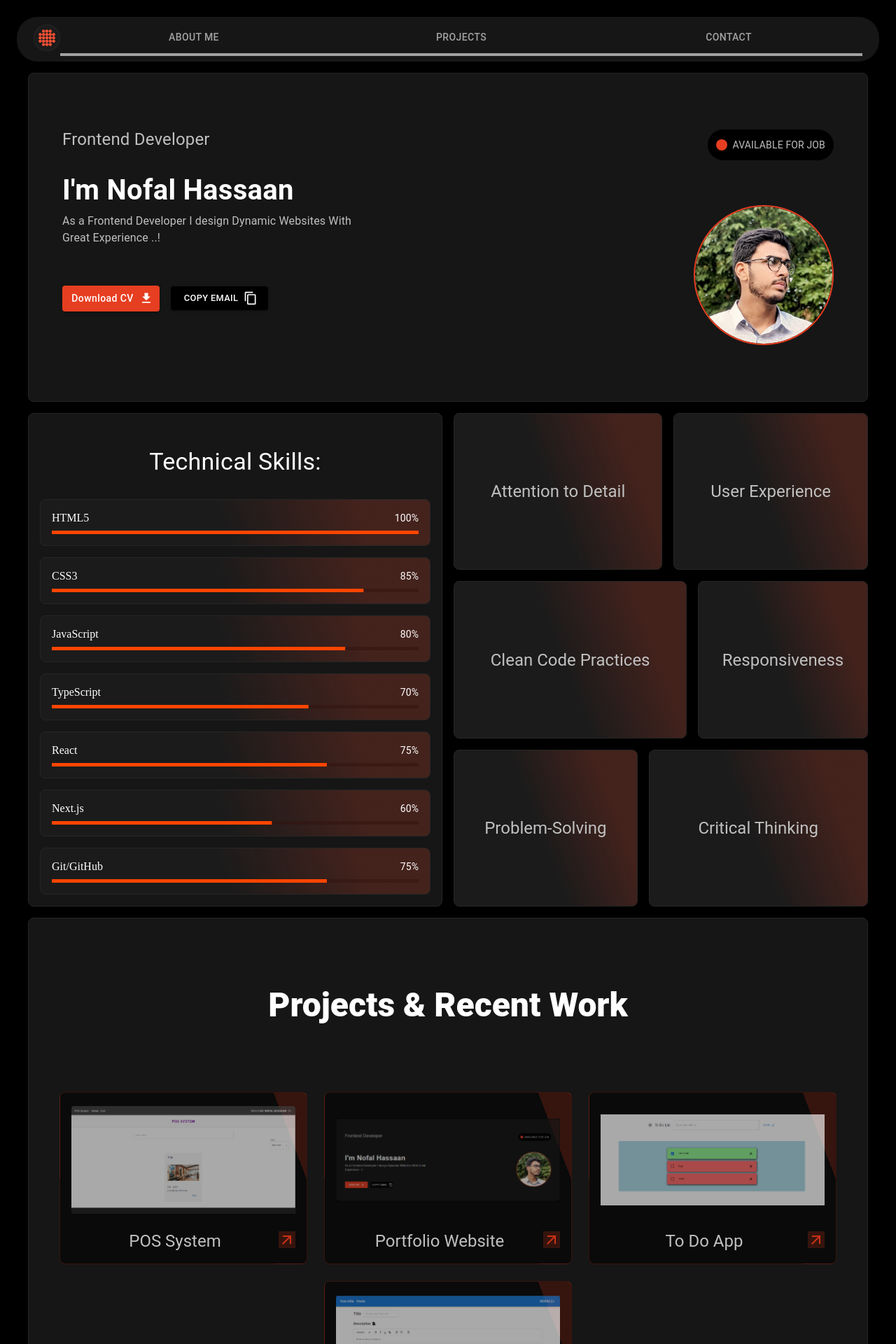
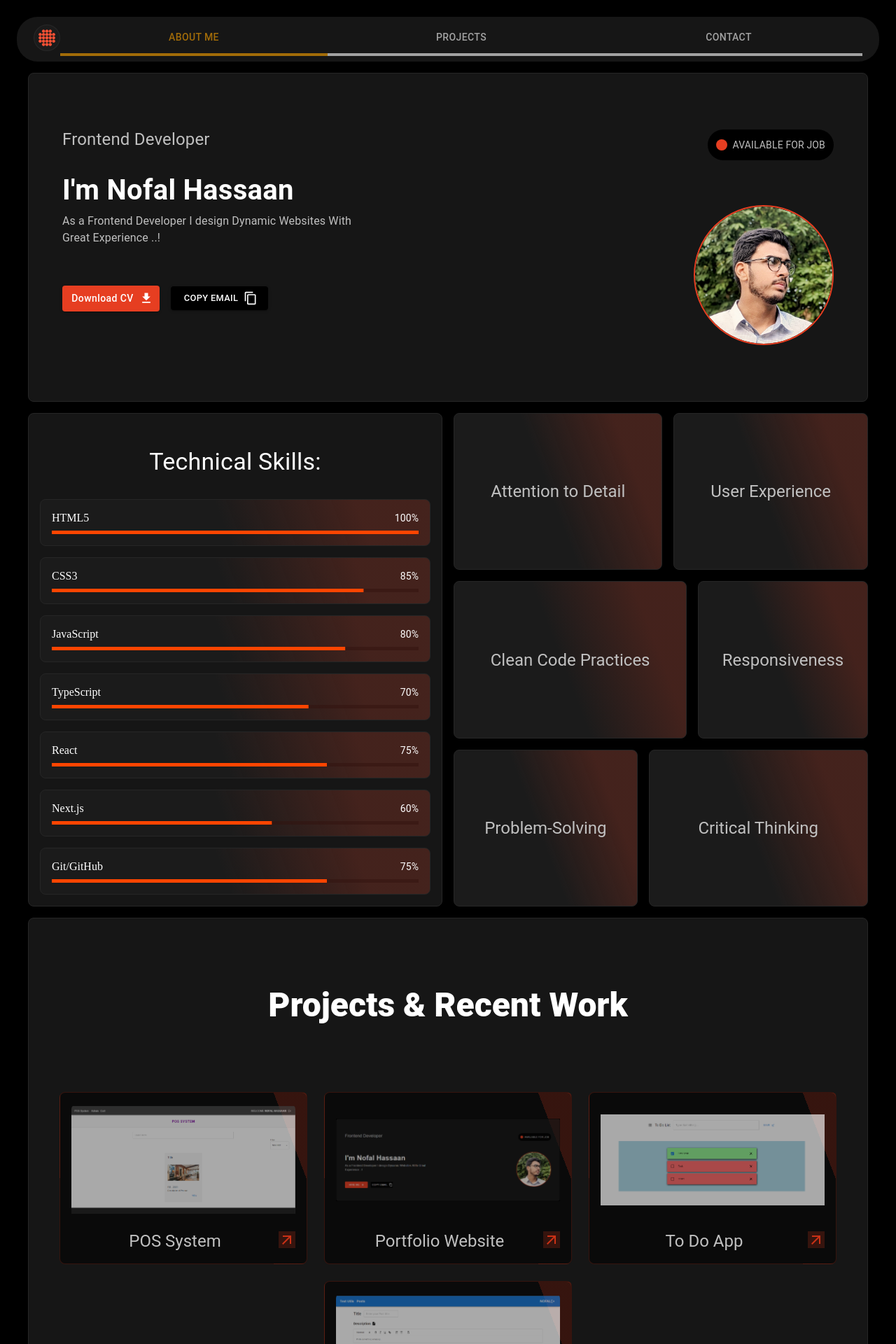
Before and after one commit to Nofal71/Personal-Portfolio, a React (Vite) app: page / in a window 1280 px wide. Shown: the top 1920 px of the page at 70% size. Built offline with nearby package versions, Linux system fonts and the light colour scheme.

Commit message:
Some Improvements

```diff
--- a/src/App.jsx
+++ b/src/App.jsx
@@ -4,21 +4,18 @@ import ProjectSection from './Components/Sections/ProjectSections.jsx'
 import SkillSection from './Components/Sections/SkillSection.jsx'
 import Main from './Components/Sections/Main.jsx'
 import Footer from './Components/Footer/Footer.jsx'
-import ScrollContext from './ContextAPI/ScrollContext.jsx'
 import { Box } from '@mui/system'
 import ContactUs from './Components/Sections/ContactUs.jsx'
 
 const App = () => {
   return (
     <Box sx={{ p: { xs: 0, sm: 3 }, m: 0, backgroundColor: 'black' }}>
-      <ScrollContext>
         <NavBar />
         <Main />
         <SkillSection />
         <ProjectSection />
         <ContactUs />
         <Footer />
-      </ScrollContext>
     </Box>
   )
 }
--- a/src/Components/Header/NavBar.jsx
+++ b/src/Components/Header/NavBar.jsx
@@ -17,17 +17,18 @@ const theme = createTheme({
 const NavBar = () => {
   const [openMenu, setOpenMenu] = useState(false);
   const isXs = useMediaQuery(() => theme.breakpoints.down('tablet'));
-  const { contactUs, aboutMe, myProjects } = useContext(scrollContext);
+  const { contactUs, aboutMe, projects } = useContext(scrollContext);
+  const [activeTab, setActiveTab] = useState(0);
 
   const navItems = [
     { label: 'ABOUT Me', ref: aboutMe },
-    { label: 'Projects', ref: myProjects },
+    { label: 'Projects', ref: projects },
     { label: 'CONTACT', ref: contactUs },
   ];
 
-  const scrollToView = (ref) => {
-    console.log(ref.current); // Ensure this is not null
+  const scrollToView = (ref, index) => {
     ref.current?.scrollIntoView({ behavior: 'smooth' });
+   setActiveTab(index);
   };
 
   const toggleNav = () => {
@@ -49,8 +50,8 @@ const NavBar = () => {
               <Tab
                 key={index}
                 label={item.label}
-                sx={navTabStyle}
-                onClick={() => scrollToView(item.ref)}
+                sx={index === activeTab ? activeTabStyle : navTabStyle}
+                onClick={() => scrollToView(item.ref, index)}
               />
             ))}
           </Tabs>
@@ -91,6 +92,13 @@ const NavBar = () => {
 const navTabStyle = {
   '&:hover': { borderBottom: '4px solid #FFA500', color: '#FFA500' },
   borderBottom: '4px solid white',
+  marginTop: { xs: 1, sm: 0 }
+};
+
+const activeTabStyle = {
+  borderBottom: '4px solid #FFA500',
+  color: '#FFA500',
+  marginTop: { xs: 1, sm: 0 }
 };
 
 export default NavBar;
--- a/src/Components/Sections/ContactUs.jsx
+++ b/src/Components/Sections/ContactUs.jsx
@@ -61,12 +61,13 @@ const ContactUs = () => {
         </Typography>
         <MainCard
           sx={{
-            width: { sm: 1 / 2 },
+            width: { xs: .75, sm: 1 / 2 },
             flexDirection: 'column',
             backgroundColor: '#1e1e1e',
             padding: { sm: '2rem' },
             borderRadius: '10px',
-            color: 'white'
+            color: 'white',
+            marginBottom: { xs: 3, sm: 0 }
           }}
         >
           <InputLabel sx={{ color: 'white', marginBottom: '0.5rem' }}>Name</InputLabel>
@@ -110,9 +111,8 @@ const ContactUs = () => {
             multiline
             rows={4}
             inputRef={inputData.message}
-            InputLabelProps={{ style: { color: 'white' } }}
             sx={{
-              input: { color: 'white' },
+              color: 'white',
               '& .MuiOutlinedInput-root': {
                 '& fieldset': { borderColor: 'white' },
                 '&:hover fieldset': { borderColor: 'white' },
@@ -123,8 +123,7 @@ const ContactUs = () => {
 
           <Button
             variant="contained"
-            color="primary"
-            sx={{ marginTop: '1rem', textTransform: 'capitalize' }}
+            sx={{ marginTop: '1rem', textTransform: 'capitalize', backgroundColor: 'rgba(230, 62, 33, 0.2)' }}
             onClick={handleSave}
           >
             {isSubmitting ? 'Submitting.....' : 'Submit'}
--- a/src/Components/Sections/ProjectSections.jsx
+++ b/src/Components/Sections/ProjectSections.jsx
@@ -8,11 +8,12 @@ import { scrollContext } from '../../ContextAPI/ScrollContext'
 
 const ProjectSection = () => {
 
-    const { myProjects } = useContext(scrollContext)
+    const { projects } = useContext(scrollContext)
     return (
-        <div ref={myProjects}>
+        <div ref={projects}>
             <MainCard sx={{
-                flexDirection: 'column'
+                flexDirection: 'column',
+                pb:10
             }}>
                 <Typography variant='h3' my={10} fontWeight={900} align='center' color='white'>Projects & Recent Work</Typography>
                 <Box sx={{
--- a/src/Components/utils/MainCard.jsx
+++ b/src/Components/utils/MainCard.jsx
@@ -14,11 +14,11 @@ const MainCard = forwardRef(({ children, sx, ...props }, ref) => {
       sx={{
         display: 'flex',
         flexDirection: { xs: 'column-reverse', md: 'row' },
-        backgroundColor: '#161616',
         gap: 2,
         m: { xs: 0, sm: 2 },
         p: 2,
         border: { sm: '1px solid #262626', xs: 'none' },
+        backgroundColor: '#161616',
         color: 'white',
         borderRadius: { sm: '8px', xs: '0px' },
         ...sx,
--- a/src/ContextAPI/ScrollContext.jsx
+++ b/src/ContextAPI/ScrollContext.jsx
@@ -6,9 +6,10 @@ const ScrollProvider = ({ children }) => {
   const contactUs = useRef(null);
   const aboutMe = useRef(null);
   const myExperties = useRef(null);
+  const projects = useRef(null);
 
   return (
-    <scrollContext.Provider value={{ contactUs, aboutMe, myExperties }}>
+    <scrollContext.Provider value={{ contactUs, aboutMe, myExperties, projects }}>
       {children}
     </scrollContext.Provider>
   );
--- /dev/null
+++ b/src/ThemeProvider/ThemeProvider.jsx
@@ -0,0 +1,24 @@
+import { createTheme } from '@mui/material'
+
+export const theme = createTheme({
+    components: {
+        MuiContainer: {
+            styleOverrides: {
+                root: {
+                    display: 'flex',
+                    flexDirection: { xs: 'column-reverse', md: 'row' },
+                    backgroundColor: '#161616',
+                    gap: 2,
+                    m: { xs: 0, sm: 2 },
+                    p: 2,
+                    border: { sm: '1px solid #262626', xs: 'none' },
+                    color: 'white',
+                    borderRadius: { sm: '8px', xs: '0px' },
+                }
+            }
+        }
+    },
+    palette:{
+        // mode:'dark'
+    }
+})
--- a/src/main.jsx
+++ b/src/main.jsx
@@ -1,9 +1,16 @@
 import { StrictMode } from 'react'
 import { createRoot } from 'react-dom/client'
 import App from './App.jsx'
+import { ThemeProvider } from '@mui/material'
+import { theme } from './ThemeProvider/ThemeProvider.jsx'
+import ScrollContext from './ContextAPI/ScrollContext.jsx'
 
 createRoot(document.getElementById('root')).render(
   <StrictMode>
-    <App />
+    <ScrollContext>
+      <ThemeProvider theme={theme}>
+        <App />
+      </ThemeProvider>
+    </ScrollContext>
   </StrictMode>,
 )
```
